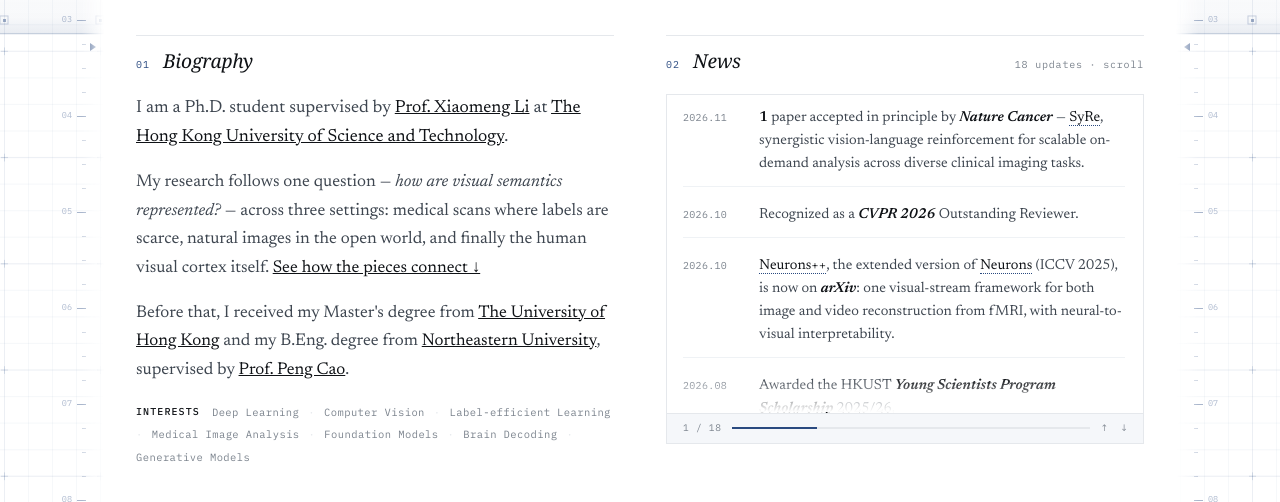
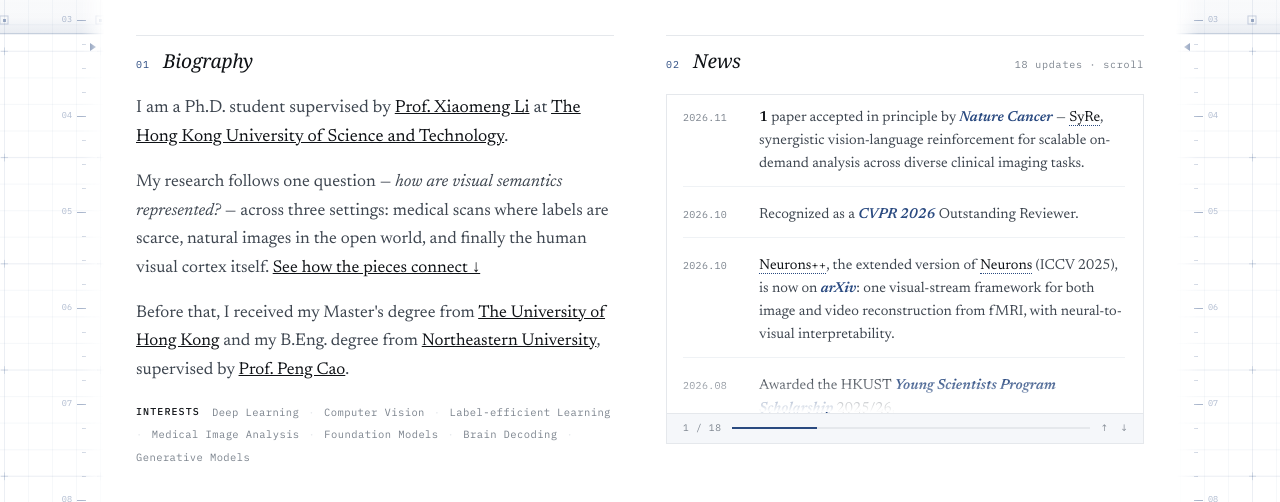
Before and after one commit to McGregorWwww/mcgregorwwww.github.io, a Jekyll site: the page built from _pages/about.md, in a window 1280 px wide. Shown: the part 268-770 px from the top of the page. Built offline with Jekyll 4.4.1, drawn with Linux system fonts in a browser that asks for light colours.

Commit message:
Color the bold italic News emphasis with the accent
Uses var(--accent) so it reads navy on the light theme and light blue on
midnight.

Co-Authored-By: Claude Opus 5.5 <noreply@anthropic.com>

```diff
--- a/_sass/_home.scss
+++ b/_sass/_home.scss
@@ -417,7 +417,7 @@ html[data-tpl="home"] .news-list .when{
 }
 
 html[data-tpl="home"] .news-list em{
-  font-style:italic;font-weight:600;color:var(--ink)
+  font-style:italic;font-weight:600;color:var(--accent)
 }
 
 html[data-tpl="home"] .news-list strong{
```
